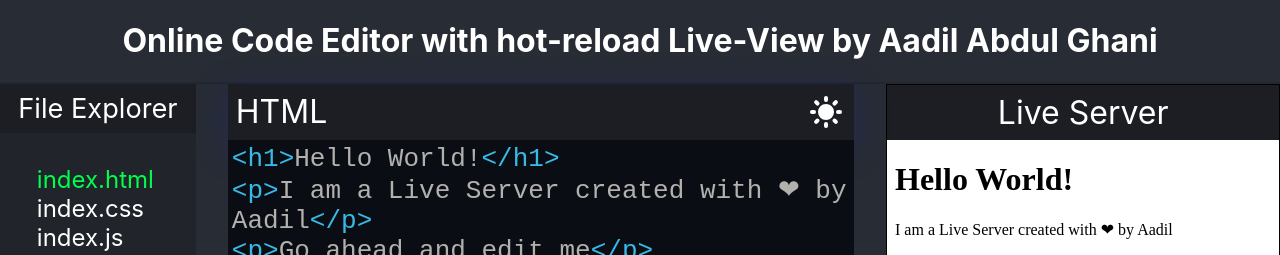
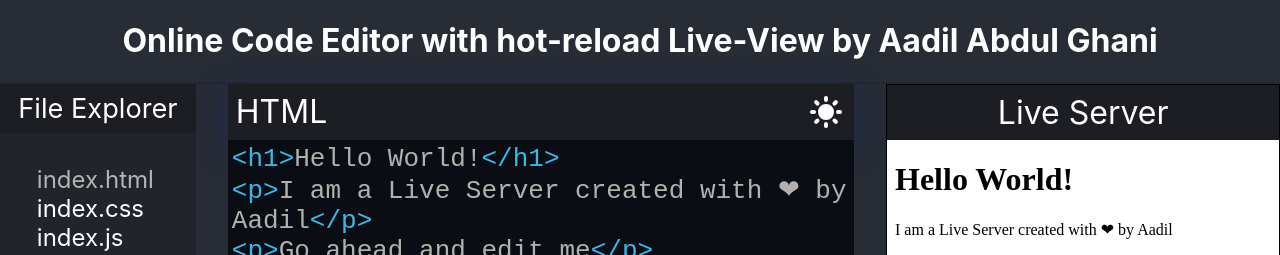
Before and after one commit to aadilghani1/online-code-editor, a React (Create React App) app: page / in a window 1280 px wide. In both pictures the pointer is over the item "index.html". Shown: the top 255 px of the page. Built offline with nearby package versions, Linux system fonts and the light colour scheme.

Commit message:
hover bugs fix

```diff
--- a/src/App.css
+++ b/src/App.css
@@ -26,6 +26,10 @@
   font-size: xx-large;
   padding: 0.5rem;
   margin-bottom: 2rem;
+}
+
+.listClass:hover {
+  color: rgb(180, 180, 180) !important;
 }
 
 .app--CodeEditor {
```
